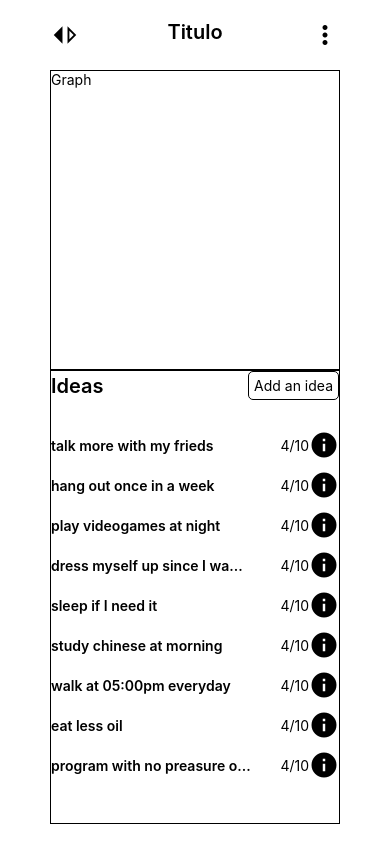
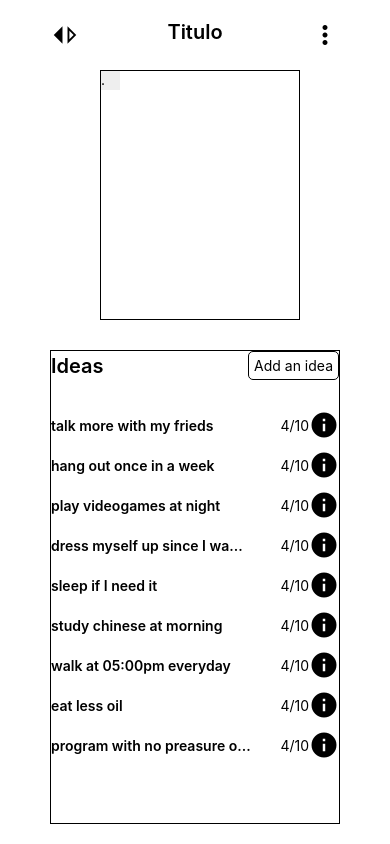
Before and after one commit to ChiniwirisWu/circulo-de-vida, a React Native app: screen / in a window 390 px wide. Built offline with nearby package versions, Linux system fonts and the light colour scheme.

Commit message:
inicio de la creacion de la grafica

```diff
--- a/App.js
+++ b/App.js
@@ -7,17 +7,17 @@ import { useState } from 'react';
 
 export default function App() {
   const [ domains, setDomains ] = useState({
-    family: 0,
-    friends: 0,
-    studies: 0,
-    health: 0,
-    love: 0,
-    image: 0,
-    leasure: 0,
-    emotions: 0,
-    initiative: 0,
-    motivation: 0,
-    spirituality: 0
+    family: {value: 0, color: "#ebb134"},
+    friends: {value: 0, color: "#eb3d34"},
+    studies: {value: 0, color: "#34ebd5"},
+    health: {value: 0, color: "#52eb34"},
+    love: {value: 0, color: "#f27ec8"},
+    image: {value: 0, color: "#cd7ef2"},
+    leasure: {value: 0, color: "#f2cd7e"},
+    emotions: {value: 0, color: "#59554d"},
+    initiative: {value: 0, color: "#ff6b84"},
+    motivation: {value: 0, color: "#000ac9"},
+    spirituality: {value: 0, color: "#80edb8"}
   });
   const [ ideas, setIdeas ] = useState([
     {title: 'talk more with my frieds', domain: 'friends', vote: 4},
--- a/components/graph.js
+++ b/components/graph.js
@@ -1,17 +1,44 @@
-import { View, StyleSheet, Text } from "react-native";
+import { View, StyleSheet, Text, FlatList } from "react-native";
 
 const styles = StyleSheet.create({
   container: {
+    width: 300,
+    height: 300,
+  },
+  graphContainer: {
+    marginHorizontal: 'auto',
     marginTop: 20,
-    height: 300,
-    borderWidth: 1
+    height: 250,
+    width: 200,
+    borderWidth: 1,
+    flexDirection: 'row',
+    flexWrap: 'wrap'
+  },
+  pixel: {
+    display: 'inline',
+    width: 19,
+    height: 19,
+    marginBottom: 5,
+    justifyContent: 'center',
+    alignItems: 'center',
+    //borderWidth: 1,
+    backgroundColor: "#eee"
   }
 })
 
 export default function Graph(){
   return (
     <View style={styles.container}>
-      <Text>Graph</Text>
+      <GraphDraw />
+      <FlatList />
     </View>
   )
 }
+
+function GraphDraw(){
+  return (
+    <View style={styles.graphContainer}>
+      <View style={styles.pixel}><Text>.</Text></View>
+    </View>
+  )
+}
```
